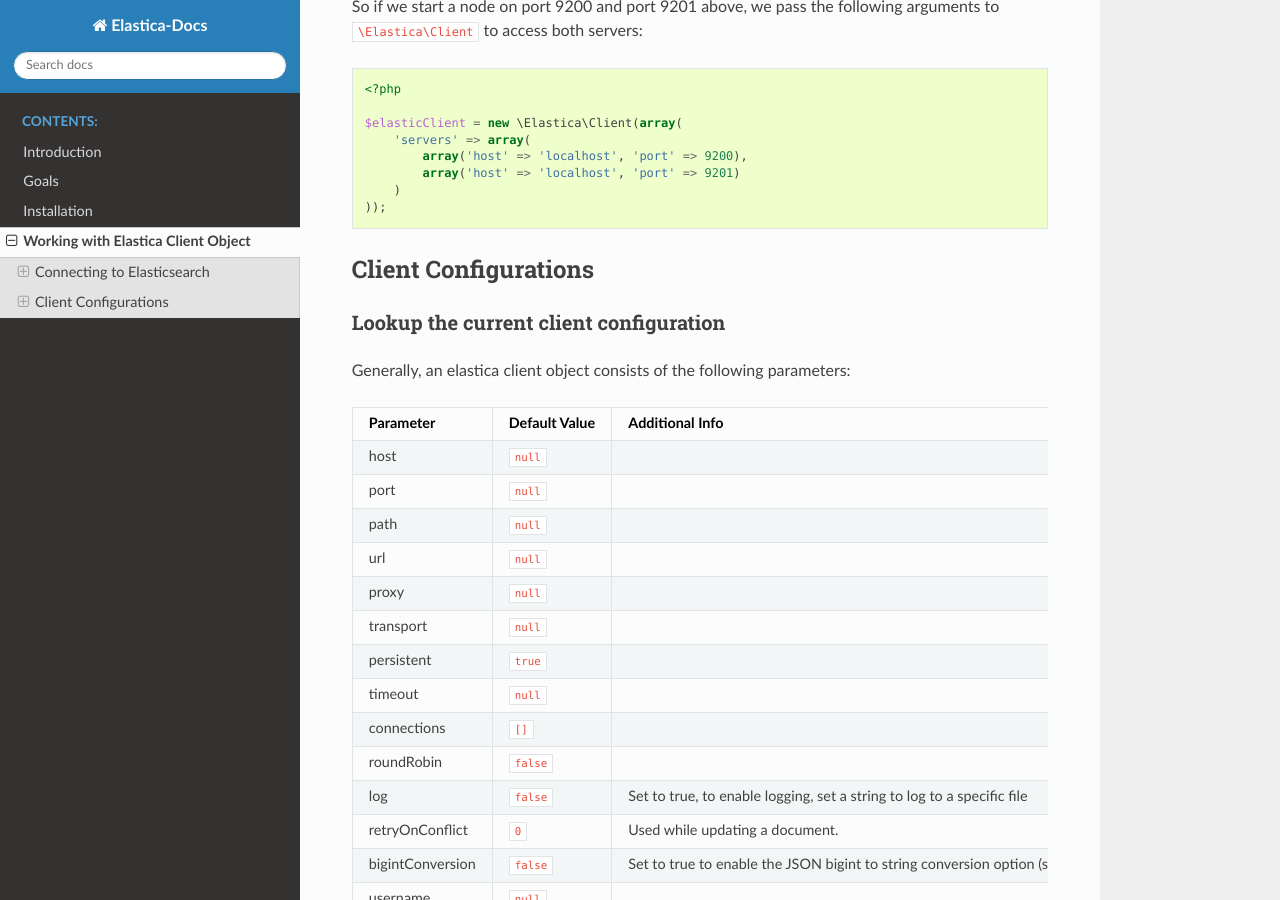
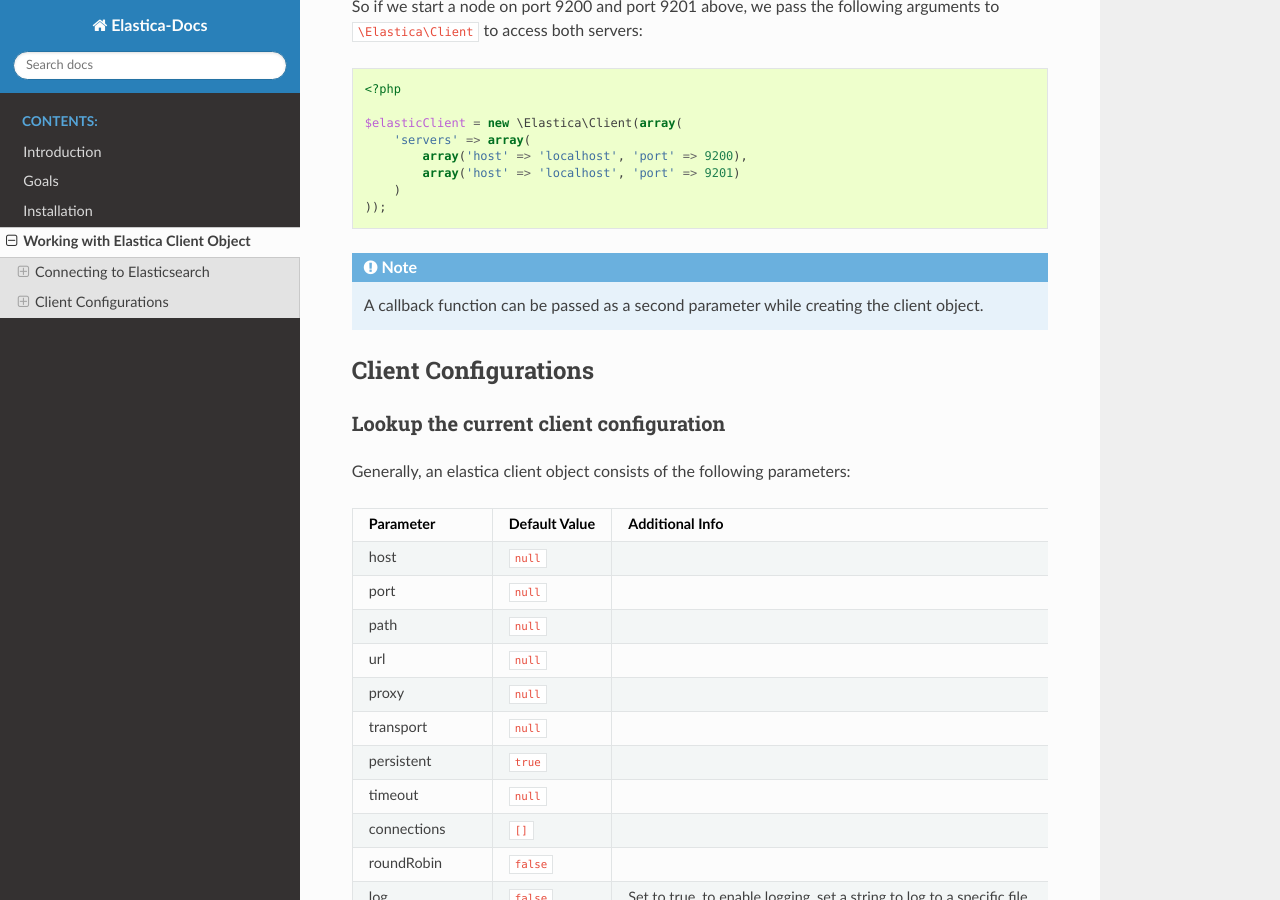
Before and after one commit to yashtodi94/elastica-docs, a Sphinx documentation site: the page built from source/client.rst, in a window 1280 px wide and 900 px high, scrolled down 812 px. Built offline with Sphinx 7.4.7 and the Read the Docs theme 2.0.0, drawn with Linux system fonts in a browser that asks for light colours.

Commit message:
Added note

```diff
--- a/source/client.rst
+++ b/source/client.rst
@@ -39,6 +39,10 @@
 	        array('host' => 'localhost', 'port' => 9201)
 	    )
 	));
+
+.. note::
+
+	A callback function can be passed as a second parameter while creating the client object.
 
 Client Configurations
 ---------------------
```
